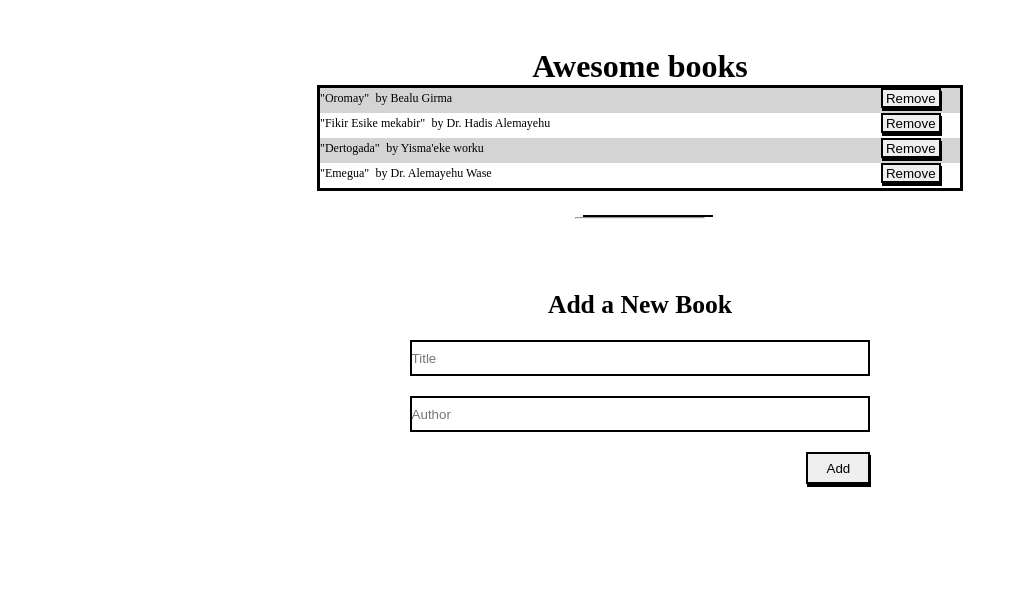
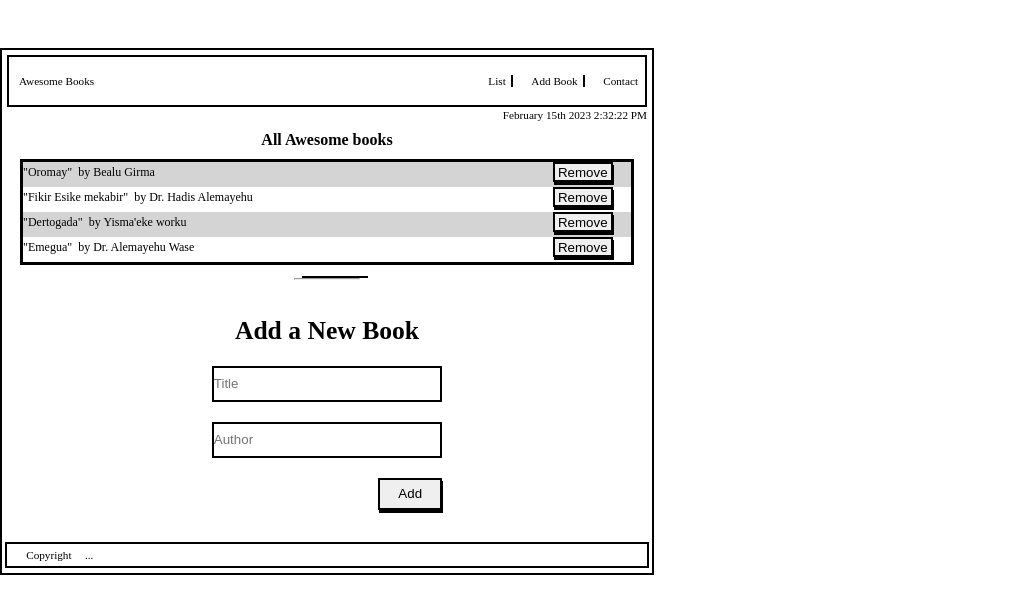
Before and after one commit to Newtayo/Awesome-books, a website: page index.html in a window 1280 px wide. Shown: the whole page, without its empty margins (0-1026 px from the left). Drawn offline with Linux system fonts and the light colour scheme.

Commit message:
Add navigation and footer to awesome book page

```diff
--- a/index.html
+++ b/index.html
@@ -9,20 +9,30 @@
 </head>
 <body>
   <div class="container-out">
-    <h1 class="awesome">Awesome books</h1>
+    <nav class="nav">
+      <ul class="lists">
+        <li class="awesome-books"><a href="">Awesome Books</a></li>
+        <li class="list border-r"><a href="">List</a></li>
+        <li class="list border-r"><a href="">Add Book</a></li>
+        <li class="list"><a href="">Contact</a></li>
+      </ul>
+    </nav>
+    <div class="date"></div>
+    <h1 class="heading">All Awesome books</h1>
     <div class="container">
-
-    </div>
     </div>
     <hr>
     <div class="new-data">
       <h2>Add a New Book</h2>
       <input type="text" class="new-title" placeholder="Title">
       <input type="text" class="new-author" placeholder="Author">
-    <!-- <button class="add" onclick="addBooks()">Add</button> -->
       <button class="add" type="submit">Add</button>
+    </div>
+    <footer class="footer">
+      <p class="copyright">Copyright<span>...</span></p>
+    </footer>
+  </div>
 
-  </div>
 
 <script src="script.js"></script>
 </body>
--- a/script.js
+++ b/script.js
@@ -1,5 +1,38 @@
 /* eslint-disable max-classes-per-file */
 const addBtn = document.querySelector('.add');
+const todaysDate = document.querySelector('.date');
+
+const date = new Date();
+const currentDate = getMonthName(date.getMonth()) + ' ' + date.getDate() + addExtenssion() + ' ' + date.getFullYear() + ' ' + date.toLocaleString('en-US', { hour: 'numeric', minute: 'numeric', second: 'numeric', hour12: true });
+
+function getMonthName(monthNumber) {
+  date.setMonth(monthNumber);
+  return date.toLocaleString('en-US', {
+    month: 'long',
+  });
+};
+
+function addExtenssion() {
+  const day = date.getDate();
+  let str = '';
+
+  if(day === 1) {
+    str = 'st';
+  }
+  else if(day === 2){
+    str = 'nd';
+  }
+  else if(day === 3) {
+    str = 'rd';
+  }
+  else {
+    str = 'th';
+  }
+  return str;
+}
+
+
+todaysDate.innerHTML = currentDate;
 
 let books;
 class Books {
--- a/style.css
+++ b/style.css
@@ -9,10 +9,57 @@
   align-items: center;
   justify-content: center;
   margin-top: 3rem;
+  width: 50%;
+  border: 2px solid black;
+  padding: 5px;
+}
+
+.nav {
+  width: 100%;
+}
+
+.lists {
+  list-style-type: none;
+  display: flex;
+  align-items: center;
+  height: 6vh;
+  margin: 0px auto;
+  border: 2px solid black;
+  font-size: 0.7rem;
+  padding: 0px 7px 0px 10px;
+}
+
+.awesome-books {
+  flex: 4;
+}
+
+.list {
+  margin-left: 3%;
+}
+
+.border-r {
+  padding-right: 5px;
+  border-right: 2px solid black;
+}
+
+a {
+  text-decoration: none;
+  color: black;
+}
+
+.date {
+  font-size: 0.7rem;
+  align-self: flex-end;
+  margin-top: 2px;
+}
+
+.heading {
+  font-size: 1rem;
+  margin: 10px 0px;
 }
 
 .container {
-  width: 50%;
+  width: 95%;
   border: 3px solid black;
 }
 
@@ -76,3 +123,20 @@ hr {
   box-shadow: 1px 3px;
   align-self: flex-end;
 }
+.footer {
+  width: 100%;
+  border: 2px solid black;
+  margin-top: 5%;
+  display: flex;
+  align-items: center;
+  padding: 5px 0px;
+}
+
+.copyright {
+  padding-left: 3%;
+  font-size: 0.7rem;
+}
+
+span {
+  margin-left: 25%;
+}
```
Also changed, not shown: images/Left-Arrow.png (added), images/left-arrow.jfif (added), images/right-arrow.jfif (added), images/right-arrow.svg (added). Lines whose indentation alone changed are shown as unchanged.
